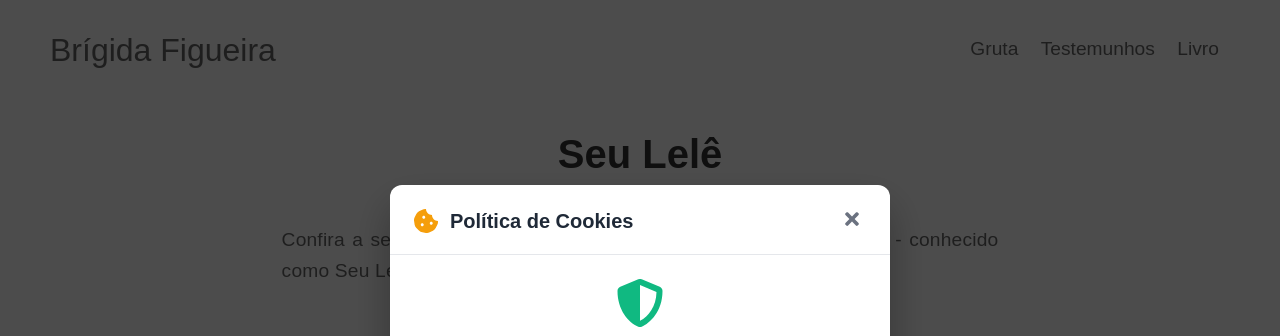
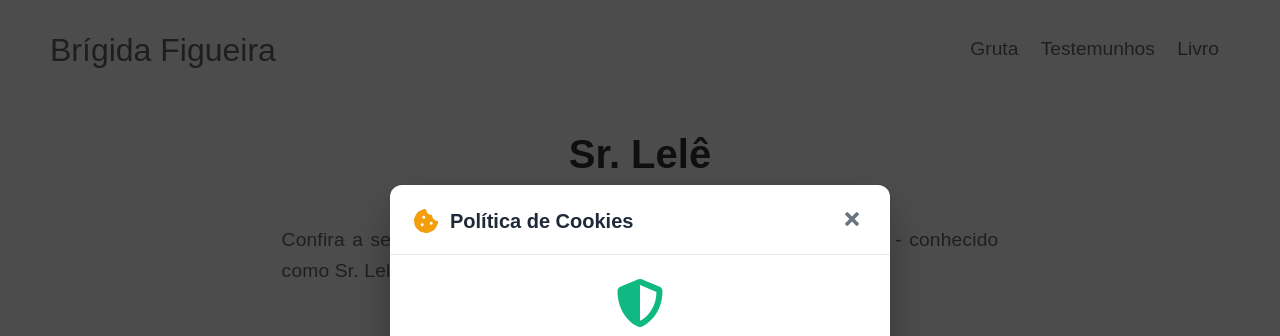
Before and after one commit to jadefr/brigida, a React (Create React App) app: page /testemunho/seu-lele in a window 1280 px wide. Shown: the top 336 px of the page. Built offline with nearby package versions, Linux system fonts and the light colour scheme.

Commit message:
Make image and title clickable

```diff
--- a/src/views/TestemunhoGroup/TestemunhoGroup.css
+++ b/src/views/TestemunhoGroup/TestemunhoGroup.css
@@ -44,6 +44,15 @@
     text-align: left;
 }
 
+.testemunho-group__title a {
+    color: inherit;
+    text-decoration: none;
+}
+
+.testemunho-group__title a:hover {
+    text-decoration: underline;
+}
+
 .testemunho-group__content {
     margin: 0 0 15px 0;
     line-height: 1.6;
--- a/src/views/TestemunhoGroup/TestemunhoGroup.js
+++ b/src/views/TestemunhoGroup/TestemunhoGroup.js
@@ -17,11 +17,13 @@ function TestemunhoGroup() {
         <div className="testemunho-group__container">
             {testimonialData.map((testimonial) => (
                 <div key={testimonial.id} className="testemunho-group__card">
-                    <div className="testemunho-group__img">
+                    <a href={testimonial.linkTo} className="testemunho-group__img" aria-label={`Abrir ${testimonial.title}`}>
                         <ImageSource src={testimonial.image.src} alt={testimonial.image.alt} />
-                    </div>
+                    </a>
                     <div className="testemunho-group__text">
-                        <h3 className="testemunho-group__title">{testimonial.title}</h3>
+                        <h3 className="testemunho-group__title">
+                            <a href={testimonial.linkTo}>{testimonial.title}</a>
+                        </h3>
                         <p className="testemunho-group__content">
                             {truncateText(testimonial.text)}
                         </p>
--- a/src/views/TestemunhoGroup/TestemunhoGroupData.js
+++ b/src/views/TestemunhoGroup/TestemunhoGroupData.js
@@ -6,8 +6,8 @@ export const imgDonaMalvina = {
 
 export const imgSeuLele = {
     src: 'images/seu_lele.jpg',
-    alt: 'Seu Lele',
-    text: 'Seu Lele'
+    alt: 'Sr. Lele',
+    text: 'Sr. Lelê'
 };
 
 export const imgLourdes = {
@@ -81,14 +81,14 @@ export const testimonialData = [
     },
     {
         id: 2,
-        title: 'Seu Lelê',
+        title: 'Sr. Lelê',
         image: imgSeuLele,
         linkTo: '/testemunho/seu-lele',
         text: 'Foi através de uma amiga da cidade de Estrela Dalva-MG que me presenteou um dia com a sua biografia. Fiquei encantado em saber que a Bidinha que ouvia falar tinha uma história assim.',
         fullContent: [
             {
                 type: 'intro',
-                content: 'Confira a seguir a entrevista concedida pelo senhor Wilson Madeira - conhecido como Seu Lelê - a Denis Pitassi no ano de ****.'
+                content: 'Confira a seguir a entrevista concedida pelo senhor Wilson Madeira - conhecido como Sr. Lelê - a Denis Pitassi no ano de ****.'
             },
             {
                 type: 'question',
```
